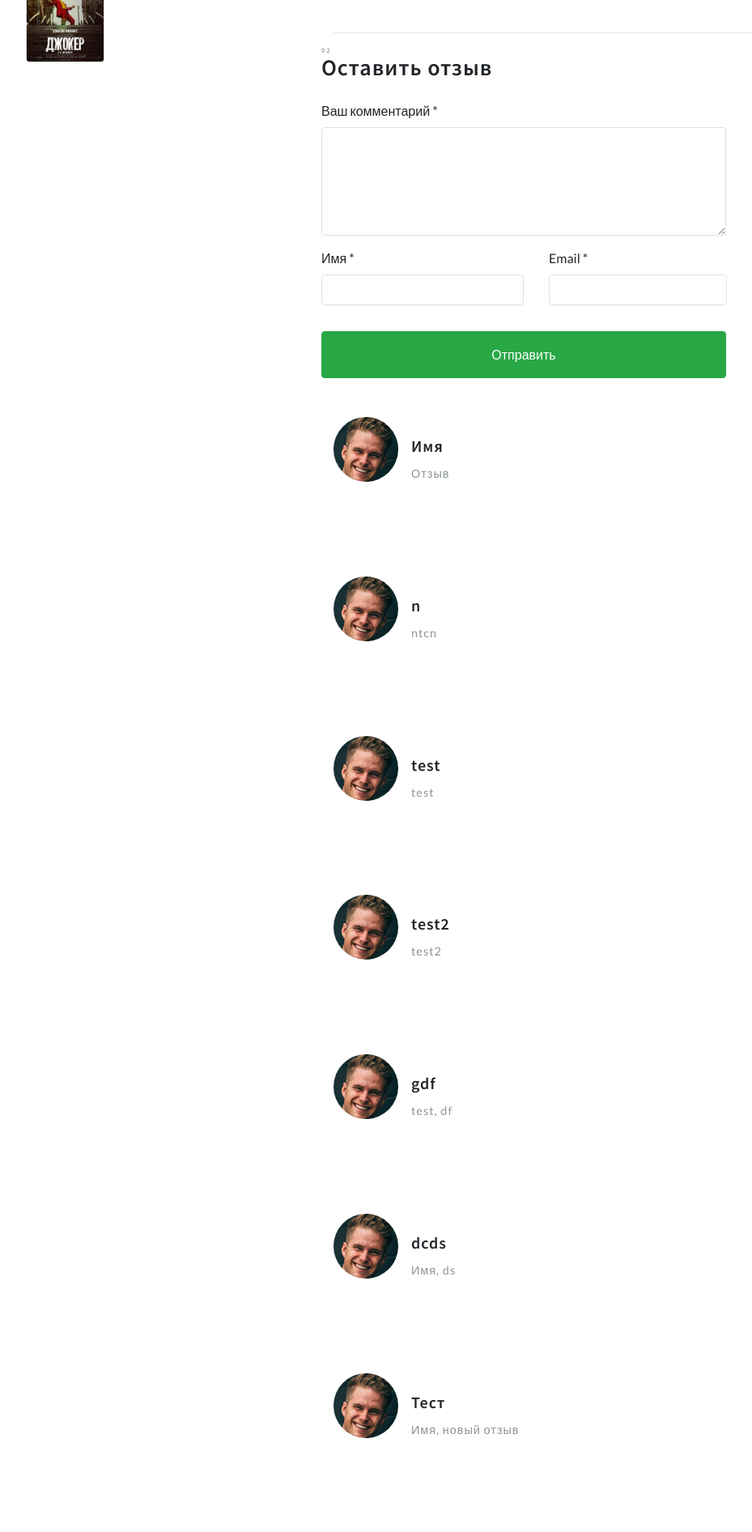
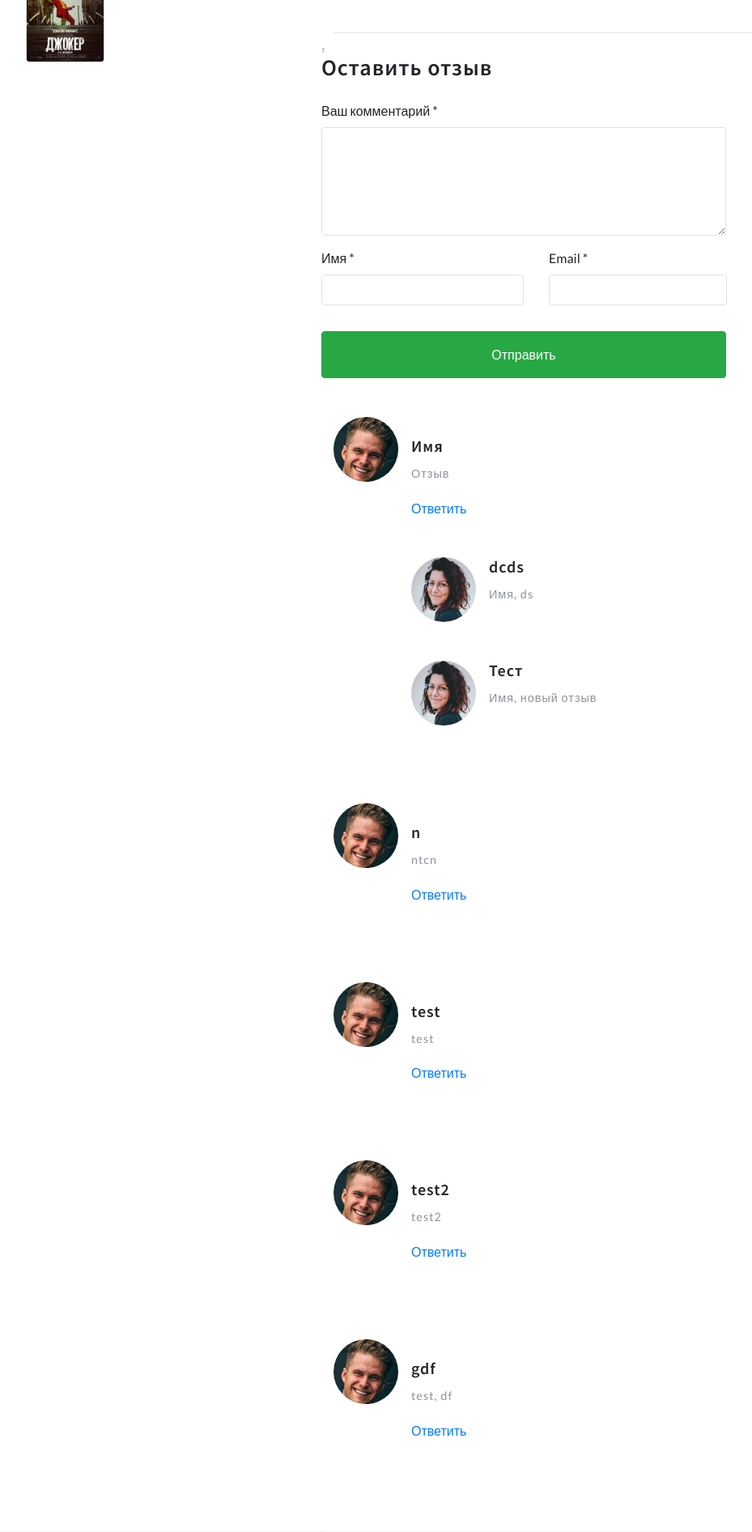
Before and after one commit to Orex0v/movie, a Django app: a page that uses movies/templates/movies/movie_detail.html in a window 1280 px wide. Shown: the part 2249-4141 px from the top of the page at 81% size, without its empty margins (53-982 px from the left). Run offline with Django 3.2, Linux system fonts and the light colour scheme; data comes from the database, SQL or seed files in the repository; both versions use the stored data as it was after the commit; some libraries are stand-ins or nearby versions.

Commit message:
added a response to the review

```diff
--- a/movies/models.py
+++ b/movies/models.py
@@ -76,6 +76,9 @@ class Movie(models.Model):
     def __str__(self):
         return self.title
 
+    def get_review(self):
+        return self.reviews_set.filter(parent__isnull=True)
+
     def get_absolute_url(self):
         return reverse("movie_detail", kwargs={"slug": self.url})
 
--- a/movies/templates/movies/movie_detail.html
+++ b/movies/templates/movies/movie_detail.html
@@ -1,4 +1,5 @@
 {% extends 'movies/base.html' %}
+{% load static %}
 {% block title %} {{ movie.title }} {% endblock title %}
 {% block container %}
     <div class="container py-md-3">
@@ -15,7 +16,7 @@
                 <img src="{{ movie.poster.url }}" class="img-fluid" alt="">
             </div>
             <div class="desc1-right col-md-6 pl-lg-4">
-                <h3 class="editContent"">
+                <h3 class="editContent">
                     {{ movie.title }}
                 </h3>
                 <h5 class="editContent"></h5>
@@ -59,24 +60,17 @@
                     </li>
                     <li >
                         <a href="#"><b>Рейтинг:</b>
-                            <span class="fa fa-star" aria-hidden="true"
-                                 "></span>
-                            <span class="fa fa-star" aria-hidden="true"
-                                 "></span>
-                            <span class="fa fa-star" aria-hidden="true"
-                                 "></span>
-                            <span class="fa fa-star" aria-hidden="true"
-                                 "></span>
-                            <span class="fa fa-star" aria-hidden="true"
-                                 "></span>
-                            <span class="editContent"
-                                 ">5.0</span>
+                            <span class="fa fa-star" aria-hidden="true"></span>
+                            <span class="fa fa-star" aria-hidden="true"></span>
+                            <span class="fa fa-star" aria-hidden="true"></span>
+                            <span class="fa fa-star" aria-hidden="true"></span>
+                            <span class="fa fa-star" aria-hidden="true"></span>
+                            <span class="editContent">5.0</span>
                         </a>
                     </li>
                     <div class="share-desc">
                         <div class="share">
-                            <h4 class="editContent"
-                               ">
+                            <h4 class="editContent">
                                 Share:</h4>
                             <ul class="w3layouts_social_list list-unstyled">
                                 <li>
@@ -96,8 +90,7 @@
                                 <li>
                                     <a href="#" class="w3pvt_dribble editContent"
                                       ">
-                                                <span class="fa fa-dribbble"
-                                                     "></span>
+                                                <span class="fa fa-dribbble"></span>
                                     </a>
                                 </li>
                             </ul>
@@ -136,11 +129,10 @@
                 <!-- contact form grid -->
                 <div class="contact-single">
                     <h3 class="editContent" >
-                                    <span class="sub-tittle editContent"
-                                          >02</span>Оставить
-                        отзыв</h3>
-                    <form action="{% url 'add_review' movie.id %}" method="post" class="mt-4">
+                        <span class="sub-tittle editContent">{{ movie.reviews_set.count }}</span>Оставить отзыв</h3>
+                    <form action="{% url 'add_review' movie.id %}" method="post" class="mt-4" id="formReview">
                         {% csrf_token %}
+                        <input type="hidden", name="parent", id="contactparent">
                         <div class="form-group editContent">
                             <label for="contactcomment" class="editContent">
                                 Ваш комментарий *
@@ -173,9 +165,9 @@
                 <!--  //contact form grid ends here -->
             </div>
         </div>
-        {% for review in movie.reviews_set.all %}
+        {% for review in movie.get_review %}
             <div class="media py-5">
-                <img src="bundles/images/te2.jpg" class="mr-3 img-fluid" alt="image">
+                <img src="{% static 'images/te2.jpg' %}" class="mr-3 img-fluid" alt="image">
                 <div class="media-body mt-4">
                     <h5 class="mt-0 editContent">
                     {{ review.name }}
@@ -183,26 +175,27 @@
                     <p class="mt-2 editContent" >
                     {{ review.text }}
                     </p>
-<!--                    <div class="media mt-5 editContent"-->
-<!--                         >-->
-<!--                        <a class="pr-3" href="#">-->
-<!--                            <img src="bundles/images/te1.jpg" class="img-fluid "-->
-<!--                                 alt="image" >-->
-<!--                        </a>-->
-<!--                        <div class="media-body">-->
-<!--                            <h5 class="mt-0 editContent"-->
-<!--                                >Leia Organa</h5>-->
-<!--                            <p class="mt-2 editContent"-->
-<!--                               > Cras sit amet-->
-<!--                                nibh libero, in gravida nulla. Nulla vel metus-->
-<!--                                scelerisque ante sollicitudin. Cras purus odio,-->
-<!--                                vestibulum in vulputate at, tempus viverra turpis. Fusce-->
-<!--                                condimentum nunc ac nisi vulputate fringilla..</p>-->
-<!--                        </div>-->
-<!--                    </div>-->
+                    <a href="#formReview" onclick="addReview('{{ review.name }}', '{{ review.id }}')">Ответить</a>
+                    {% for rew in review.reviews_set.all %}
+                    <div class="media mt-5 editContent">
+                        <a class="pr-3" href="#">
+                            <img src="{% static 'images/te1.jpg' %}" class="img-fluid" alt="image">
+                        </a>
+                        <div class="media-body">
+                            <h5 class="mt-0 editContent">{{ rew.name }}</h5>
+                            <p class="mt-2 editContent">{{ rew.text }}</p>
+                        </div>
+                    </div>
+                    {% endfor %}
                 </div>
             </div>
             {% endfor %}
         </div>
     </div>
+        <script>
+            function addReview(name, id) {
+            document.getElementById("contactparent").value = id;
+            document.getElementById("contactcomment").innerText = `${name}, `
+            }
+        </script>
 {% endblock movie %}
--- a/movies/views.py
+++ b/movies/views.py
@@ -25,6 +25,8 @@ class AddReviews(View):
         movie = Movie.objects.get(id=pk)
         if form.is_valid():
             form = form.save(commit=False)
+            if request.POST.get("parent", None):
+                form.parent_id = int(request.POST.get("parent"))
             form.movie = movie
             form.save()
         return redirect(movie.get_absolute_url())
```
Also changed, not shown: db.sqlite3.
